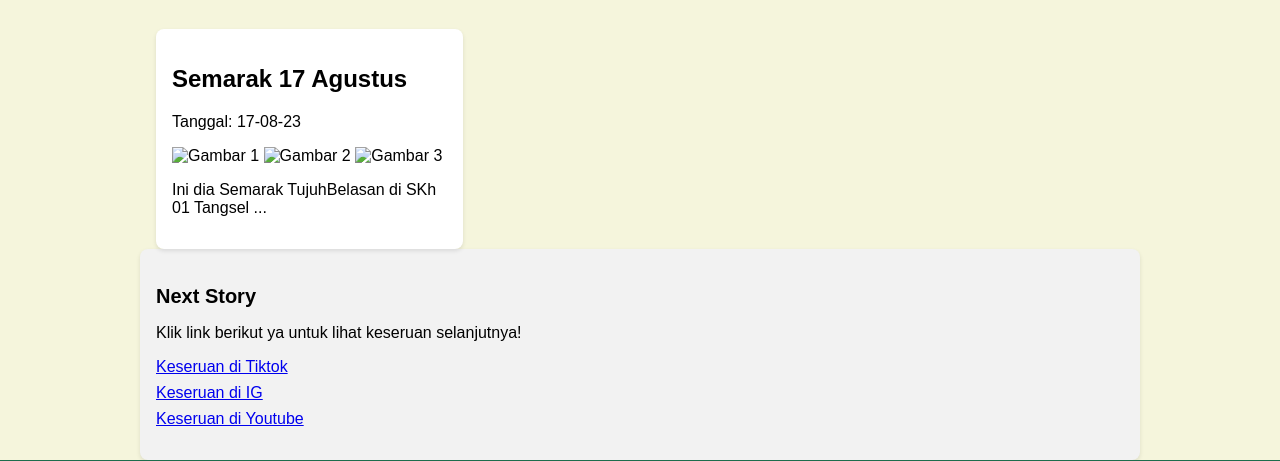
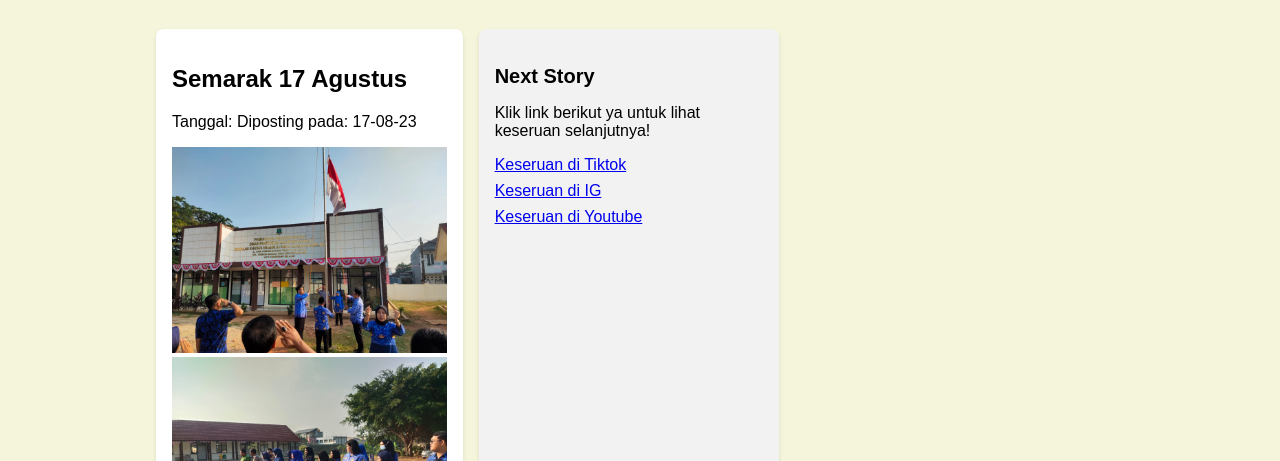
Before and after one commit to TERIOLARANGAN/sekutengs, a plain HTML site: page bulletin.html in a window 1280 px wide. Shown: the part 339-800 px from the top of the page. Drawn offline with Linux system fonts and the light colour scheme.

Commit message:
mengedit bultein

```diff
--- a/bulletin.html
+++ b/bulletin.html
@@ -26,14 +26,13 @@
         <section class="blog-posts">
             <article class="blog-post">
                 <h2>Semarak 17 Agustus</h2>
-                <p>Tanggal: <span class="post-date">17-08-23</span></p>
-                <img src="gambar1.jpg" alt="Gambar 1">
-                <img src="gambar2.jpg" alt="Gambar 2">
-                <img src="gambar3.jpg" alt="Gambar 3">
+                <p>Tanggal: <span class="post-date">Diposting pada: 17-08-23</span></p>
+                <img src="images/gambar1.jpg" alt="Gambar 1">
+                <img src="images/gambar2.jpg" alt="Gambar 2">
+                <img src="images/gambar3.jpg" alt="Gambar 3">
                 <p>Ini dia Semarak TujuhBelasan di SKh 01 Tangsel ...</p>
             </article>
             <!-- Tambahkan posting lain dengan struktur yang serupa -->
-        </section>
         <aside class="samping">
             <h3>Next Story</h3>
                 <p>Klik link berikut ya untuk lihat keseruan selanjutnya!</p>
@@ -44,6 +43,7 @@
             </ul>
             <!-- Anda bisa menambahkan konten sampingan lainnya di sini -->
         </aside>
+        </section>
     </main>
     <footer>
         <a href="https://www.facebook.com/">Facebook</a>
```
